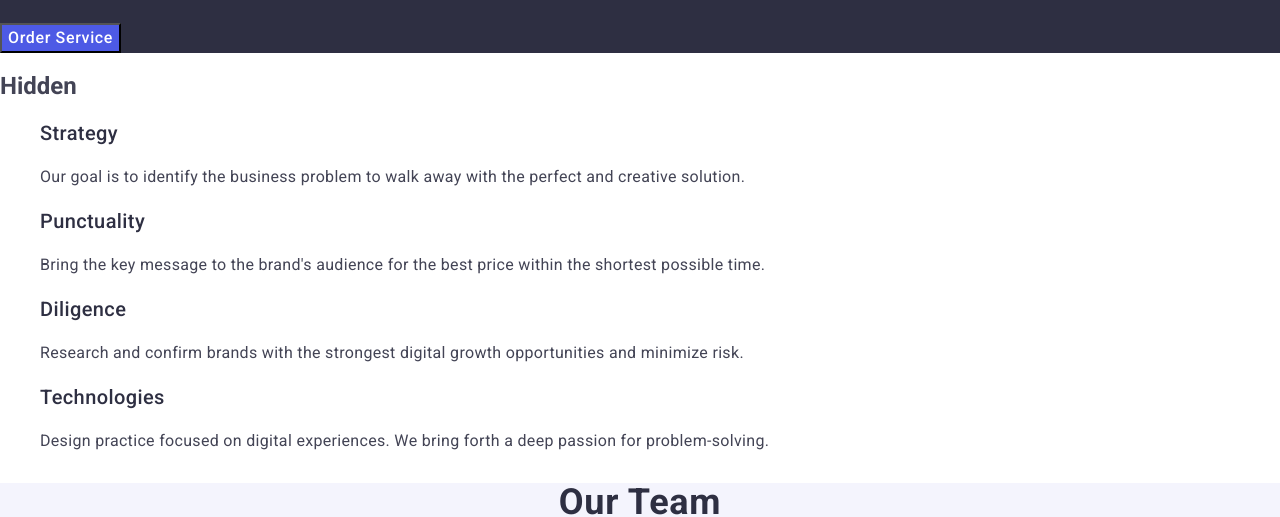
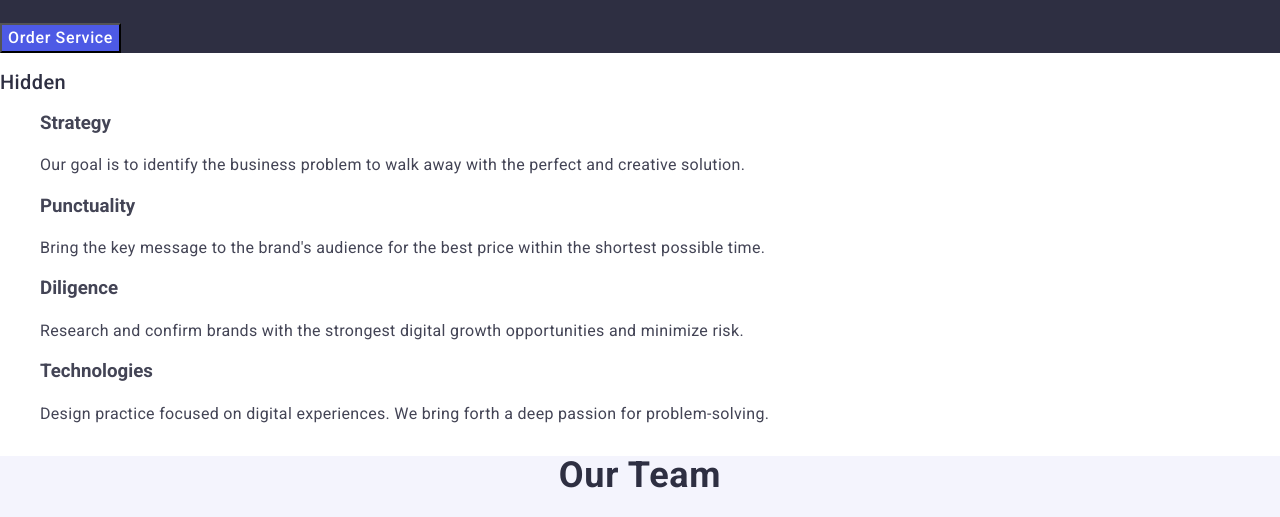
Before and after one commit to LyudmylaSum/goit-markup-hw-02, a plain HTML site: page index.html in a window 1280 px wide. Shown: the part 303-820 px from the top of the page. Drawn offline with nearby package versions, Linux system fonts and the light colour scheme.

Commit message:
css/styles.css

```diff
--- a/index.html
+++ b/index.html
@@ -41,31 +41,31 @@
 
       <section class="skills">
         <!--hidden title h2-->
-        <h2>Hidden</h2>
+        <h2 class="skills-title">Hidden</h2>
         <ul class="skills-list">
           <li class="skills-item">
-            <h3 class="skills-title">Strategy</h3>
+            <h3 class="skills-name">Strategy</h3>
             <p class="skills-text">
               Our goal is to identify the business problem to walk away with the
               perfect and creative solution.
             </p>
           </li>
           <li class="skills-item">
-            <h3 class="skills-title">Punctuality</h3>
+            <h3 class="skills-name">Punctuality</h3>
             <p class="skills-text">
               Bring the key message to the brand's audience for the best price
               within the shortest possible time.
             </p>
           </li>
           <li class="skills-item">
-            <h3 class="skills-title">Diligence</h3>
+            <h3 class="skills-name">Diligence</h3>
             <p class="skills-text">
               Research and confirm brands with the strongest digital growth
               opportunities and minimize risk.
             </p>
           </li>
           <li class="skills-item">
-            <h3 class="skills-title">Technologies</h3>
+            <h3 class="skills-name">Technologies</h3>
             <p class="skills-text">
               Design practice focused on digital experiences. We bring forth a
               deep passion for problem-solving.
```
